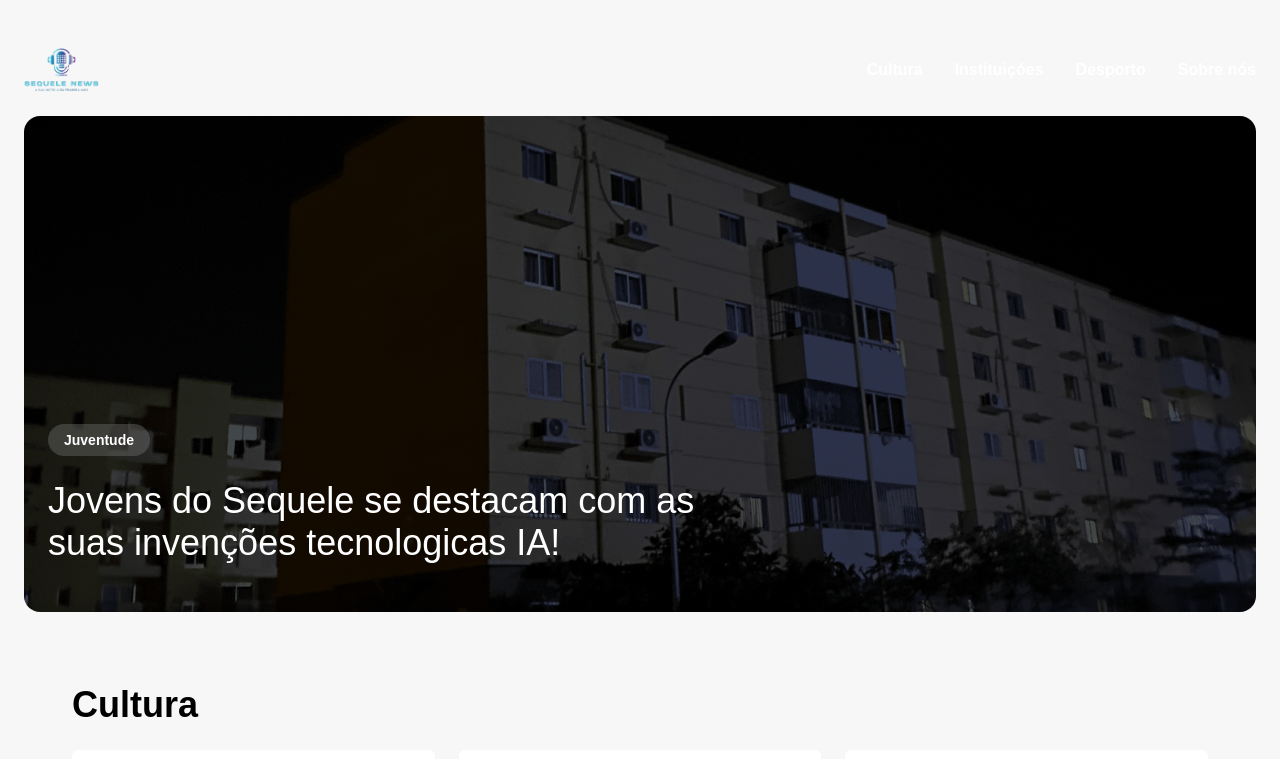
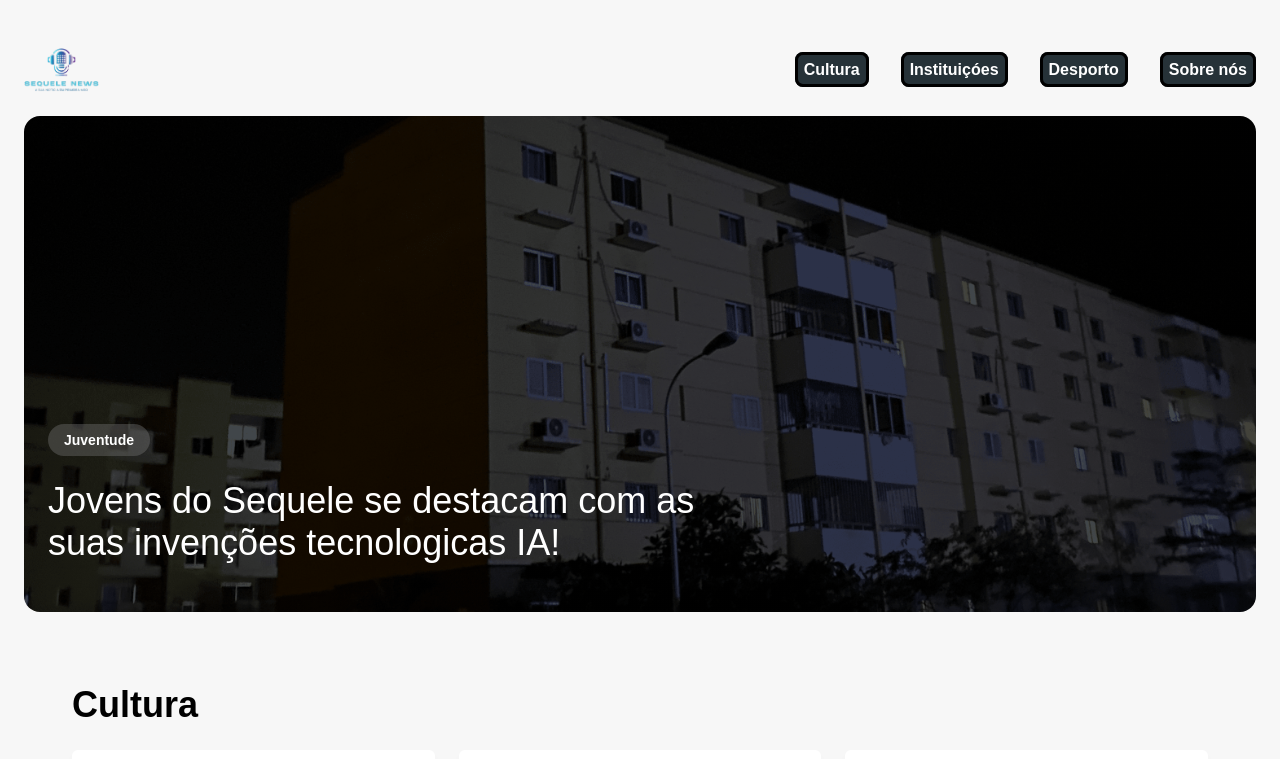
Before and after one commit to Idali0/Jornal-Sequele, a plain HTML site: page index.html in a window 1280 px wide. Shown: the top 759 px of the page. Drawn offline with Linux system fonts and the light colour scheme.

Commit message:
botão no index

```diff
--- a/index.html
+++ b/index.html
@@ -10,10 +10,10 @@
     <nav class="menu">
       <img class="logo-home" src="logo.png" alt="">
       <ul class="list">
-      <li  class="iten-list"> <a class="link" href="#">Cultura</a> </li>
-      <li  class="iten-list"> <a class="link" href="#">Instituiçóes</a> </li>
-      <li  class="iten-list"> <a class="link" href="#">Desporto</a> </li>
-      <li  class="iten-list"> <a class="link" href="#">Sobre nós</a> </li>
+      <li  class="iten-list"> <a class="btn-link" href="#">Cultura</a> </li>
+      <li  class="iten-list"> <a class="btn-link" href="#">Instituiçóes</a> </li>
+      <li  class="iten-list"> <a class="btn-link" href="#">Desporto</a> </li>
+      <li  class="iten-list"> <a class="btn-link" href="#">Sobre nós</a> </li>
     </ul>
     </nav>
     <header class="header">
--- a/style/_base.css
+++ b/style/_base.css
@@ -115,9 +115,16 @@ a:link {
     & .iten-list {
       font-weight: 700;
       font-size: 16px;
+
+
     }
-    & .link{
-      text-decoration: none;
+    & .btn-link{
+      width: 100px;
+      background: var(--color-secondary);
+      color: white;
+      border: 3px solid black;
+      border-radius: 8px;
+      padding: 6px;
     }
   }
 }
--- a/style/page-home.css
+++ b/style/page-home.css
@@ -8,6 +8,8 @@ body {
   background-color: #f7f7f7;
   padding: 24px;
 }
+
+
 
 main {
   padding: 48px;
```
